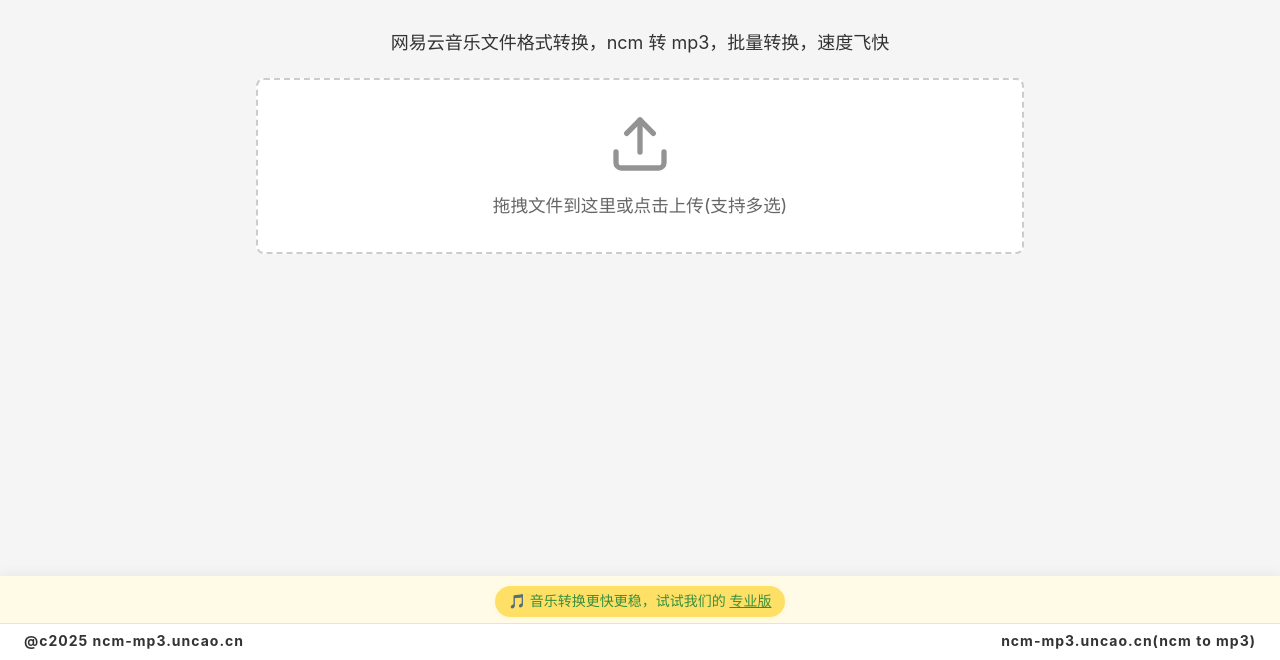
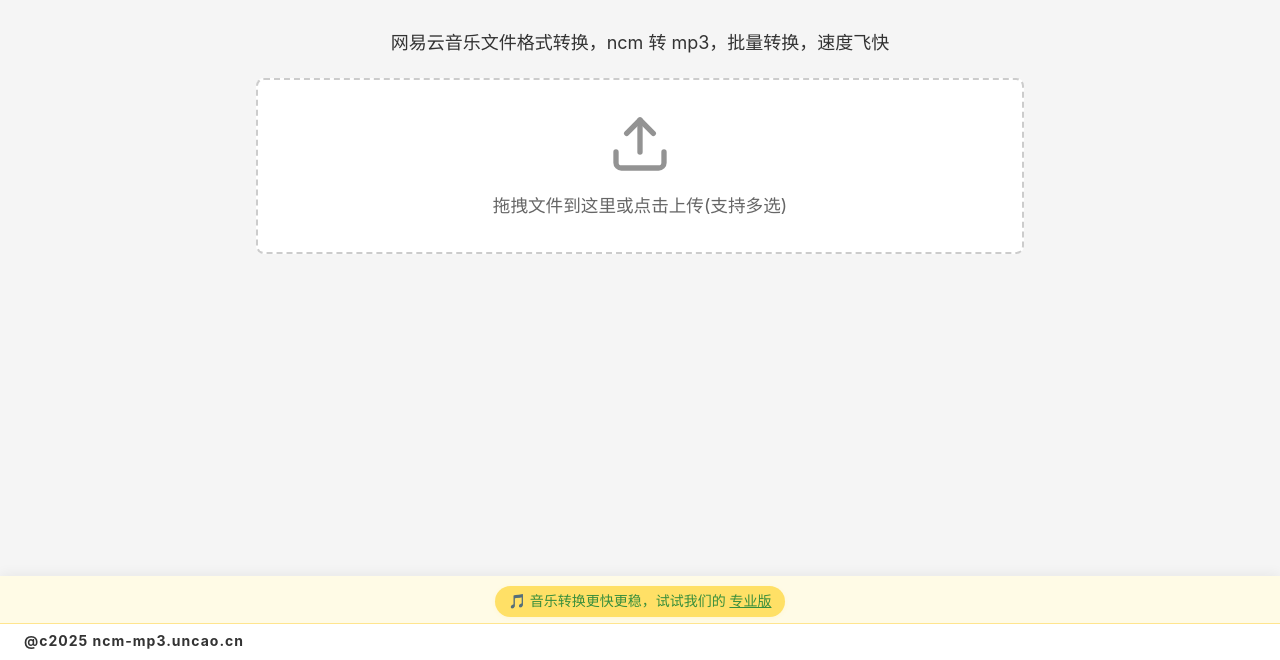
Before and after one commit to kyriegithub/python-ncm-mp3, a website: page public/index.html in a window 1280 px wide. Shown: the part 140-800 px from the top of the page. Drawn offline with Linux system fonts and the light colour scheme.

Commit message:
feat: 底部栏

```diff
--- a/public/index.html
+++ b/public/index.html
@@ -57,7 +57,7 @@
       <div class="footer-copyright">
         <span class="footer-domain">@c2025 ncm-mp3.uncao.cn</span>
         <span style="flex:1"></span>
-        <span class="footer-domain">ncm-mp3.uncao.cn(ncm to mp3)</span>
+        <!-- <span class="footer-domain">ncm-mp3.uncao.cn(ncm to mp3)</span> -->
       </div>
     </footer>
     <!-- 建议放在 <body> 最前面 -->
```
